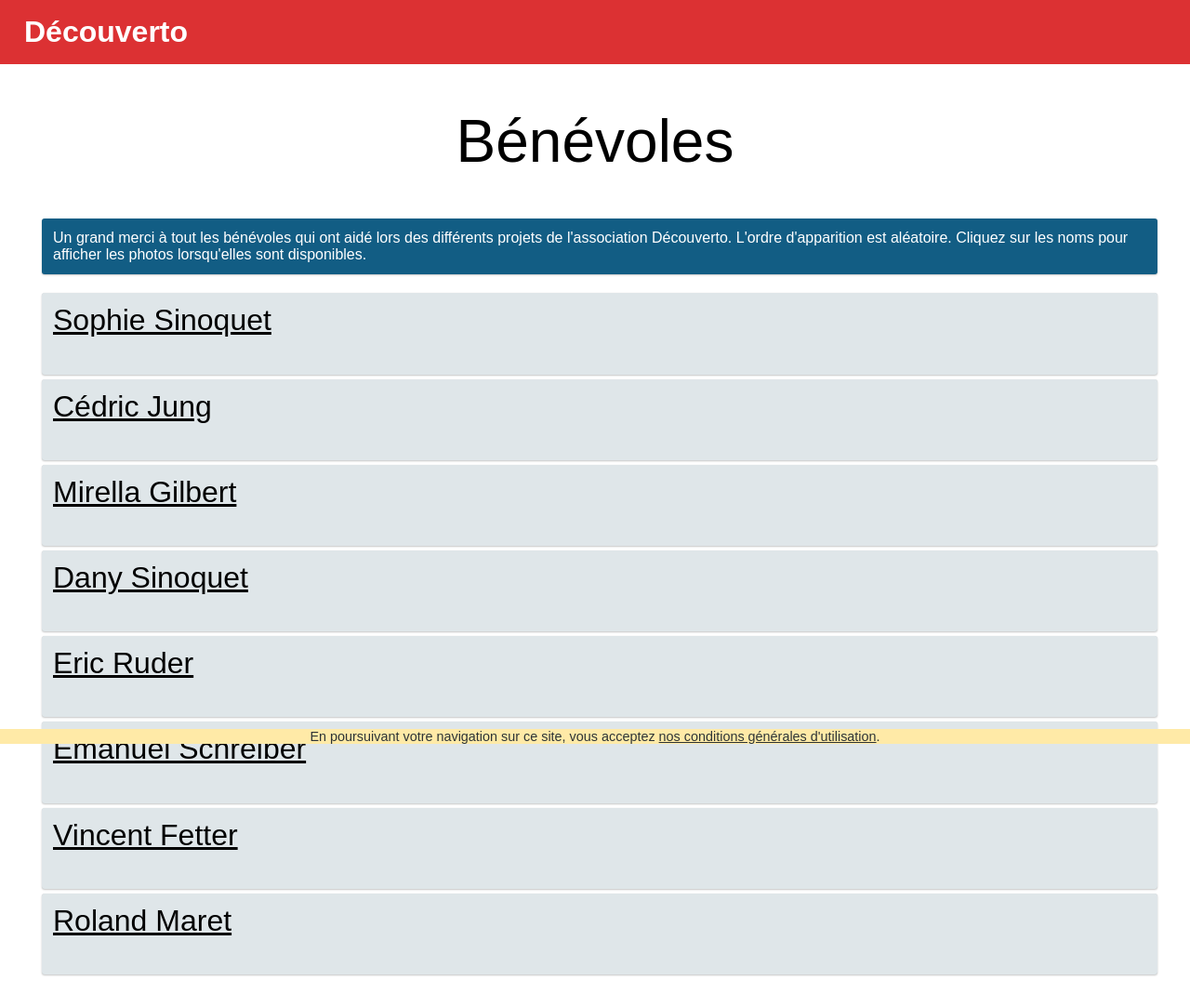
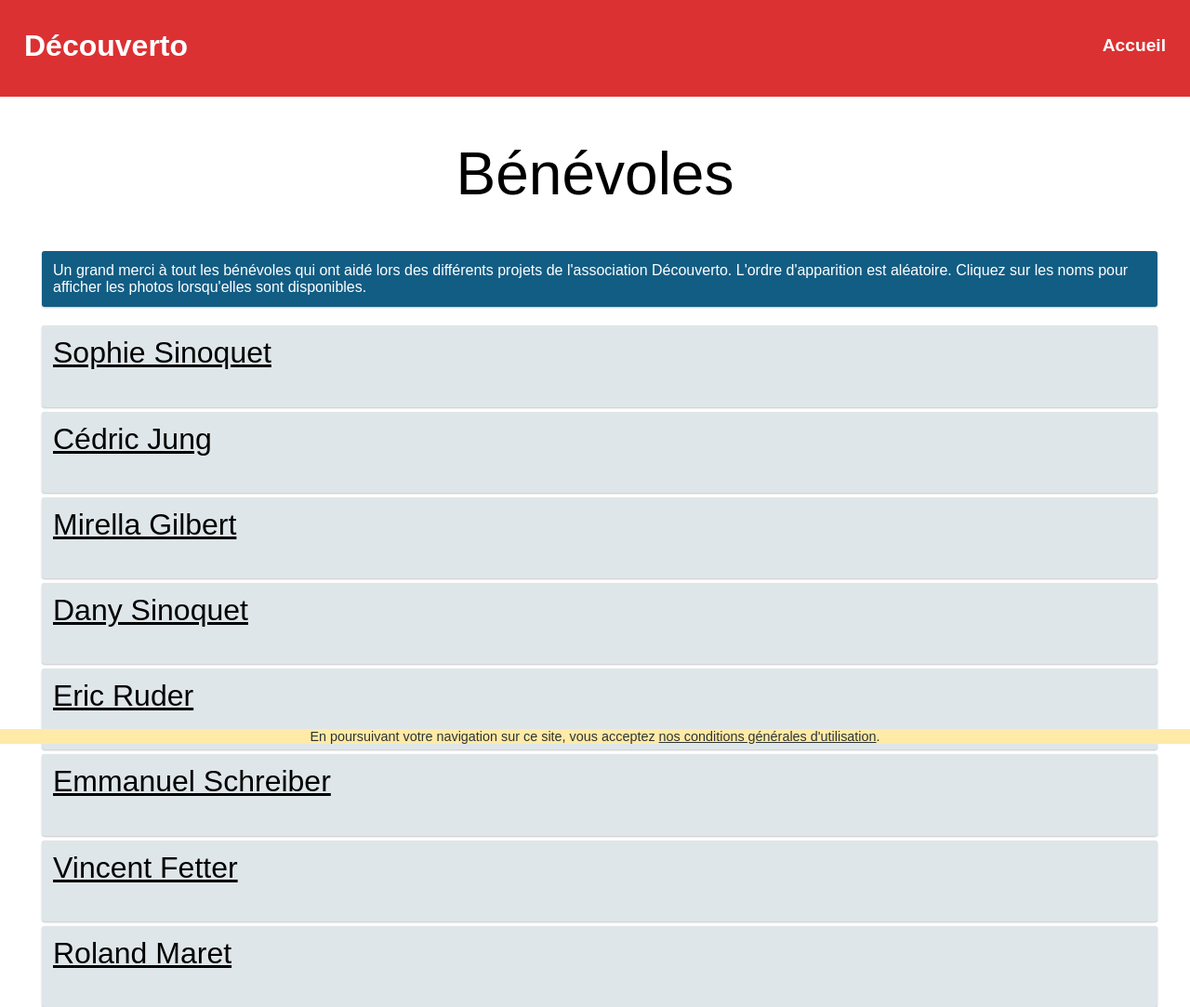
Before and after one commit to decouverto/decouverto-benevoles, a website: page dev/index.html in a window 1280 px wide. Shown: the top 1083 px of the page at 93% size. Drawn offline with Linux system fonts and the light colour scheme.

Commit message:
Update style

```diff
--- a/dev/index.html
+++ b/dev/index.html
@@ -24,13 +24,14 @@
 
 <body>
     <header>
-        <h1 id="home">Découverto</h1>
+        <h1>Découverto</h1><a href="https://decouverto.fr">Accueil</a>
     </header>
     <section class="content">
         <h2>Bénévoles</h2>
         <section class="content">
             <p class="card card-blue">Un grand merci à tout les bénévoles qui ont aidé lors des différents projets de
-                l'association Découverto. L'ordre d'apparition est aléatoire. Cliquez sur les noms pour afficher les photos lorsqu'elles sont disponibles.</p>
+                l'association Découverto. L'ordre d'apparition est aléatoire. Cliquez sur les noms pour afficher les
+                photos lorsqu'elles sont disponibles.</p>
             <div id="benevoles" class="container"></div>
             <noscript>Vous devez activer l'utilisation du Javascript afin de pouvoir voir la liste des
                 bénévoles.</noscript>
@@ -50,7 +51,7 @@
                     <br>Webmaster: <a href="https://cedric-jung.eu/fr/">Cédric JUNG</a>
                 </div>
                 <div class=col>
-                    <h6><a href="/mentions-legales.html">Mentions légales</a> </h6>
+                    <h6><a href="https://decouverto.fr/mentions-legales.html">Mentions légales</a> </h6>
                     <p>Nom de l’association : Découverto <br>
                         Adresse : 18 rue Bentz-Eck La Hoube 57850 France
                         <br>Adresse mail : <a href="mailto:decouverto@yahoo.com">decouverto@yahoo.com</a>
--- a/dev/list.json
+++ b/dev/list.json
@@ -24,7 +24,7 @@
         "uri": "roland.jpg"
     },
     {
-        "name": "Emanuel Schreiber",
+        "name": "Emmanuel Schreiber",
         "uri": "max.jpg"
     },
     {
--- a/dev/scripts/index.js
+++ b/dev/scripts/index.js
@@ -58,8 +58,3 @@ getJSON('/list.json', function (err, data) {
 
     })
 });
-
-document.getElementById('home').onclick = function () {
-    history.pushState({}, 'Bénévoles',window.location.href);
-    window.location.replace('https://decouverto.fr');
-}
--- a/dev/styles/index.css
+++ b/dev/styles/index.css
@@ -14,26 +14,6 @@ body {
     margin: 0;
     padding: 0;
     box-sizing: border-box;
-}
-
-header {
-    flex-shrink: 0;
-    overflow: hidden;
-    background-size: 100%;
-    background-color: #dc3133;
-    background-repeat: no-repeat;
-    color: #fff;
-    padding: 0;
-}
-
-header h1 {
-    margin: 0;
-    padding-left: 10px;
-    font-size: 2em;
-}
-
-header h1 {
-    margin: 1rem;
 }
 
 section {
@@ -279,10 +259,34 @@ img {
     max-height: 500px;
 }
 
-h1 {
-    cursor: pointer;
+header {
+    -ms-flex-negative: 0;
+    flex-shrink: 0;
+    background-size: 100%;
+    background-color: #dc3133;
+    background-repeat: no-repeat;
+    padding: 1rem;
+    line-height: 66px;
+    overflow: hidden;
+    color: #fff
 }
 
-h1:hover {
-    text-decoration: underline;
+header a {
+    float: right;
+    color: #fff;
+    font-size: 1.2em;
+    font-weight: 700;
+    display: inline-block;
+    padding: 0 10px
 }
+
+header a:hover {
+    color: #a52222
+}
+
+header h1 {
+    margin: 0;
+    padding-left: 10px;
+    font-size: 2em;
+    display: inline-block
+}
--- a/list.json
+++ b/list.json
@@ -1 +1 @@
-[{"name":"Vincent Fetter","uri":"vincent.jpg"},{"name":"Cédric Jung","uri":"cedric.jpg"},{"name":"Dany Sinoquet","uri":"dany.jpg"},{"name":"Sophie Sinoquet","uri":"sophie.jpg"},{"name":"Eric Ruder","uri":"eric.jpg"},{"name":"Roland Maret","uri":"roland.jpg"},{"name":"Emanuel Schreiber","uri":"max.jpg"},{"name":"Mirella Gilbert","uri":"mirella.jpg"},{"name":"Benjamin Bachmann"},{"name":"Lydia Bachmann"},{"name":"Phillipe Sornette"}]
+[{"name":"Vincent Fetter","uri":"vincent.jpg"},{"name":"Cédric Jung","uri":"cedric.jpg"},{"name":"Dany Sinoquet","uri":"dany.jpg"},{"name":"Sophie Sinoquet","uri":"sophie.jpg"},{"name":"Eric Ruder","uri":"eric.jpg"},{"name":"Roland Maret","uri":"roland.jpg"},{"name":"Emmanuel Schreiber","uri":"max.jpg"},{"name":"Mirella Gilbert","uri":"mirella.jpg"},{"name":"Benjamin Bachmann"},{"name":"Lydia Bachmann"},{"name":"Phillipe Sornette"}]
```
Also changed, not shown: index.html (+1 -1 lines), scripts/index.min.js, stylesheets/index.min.css.
